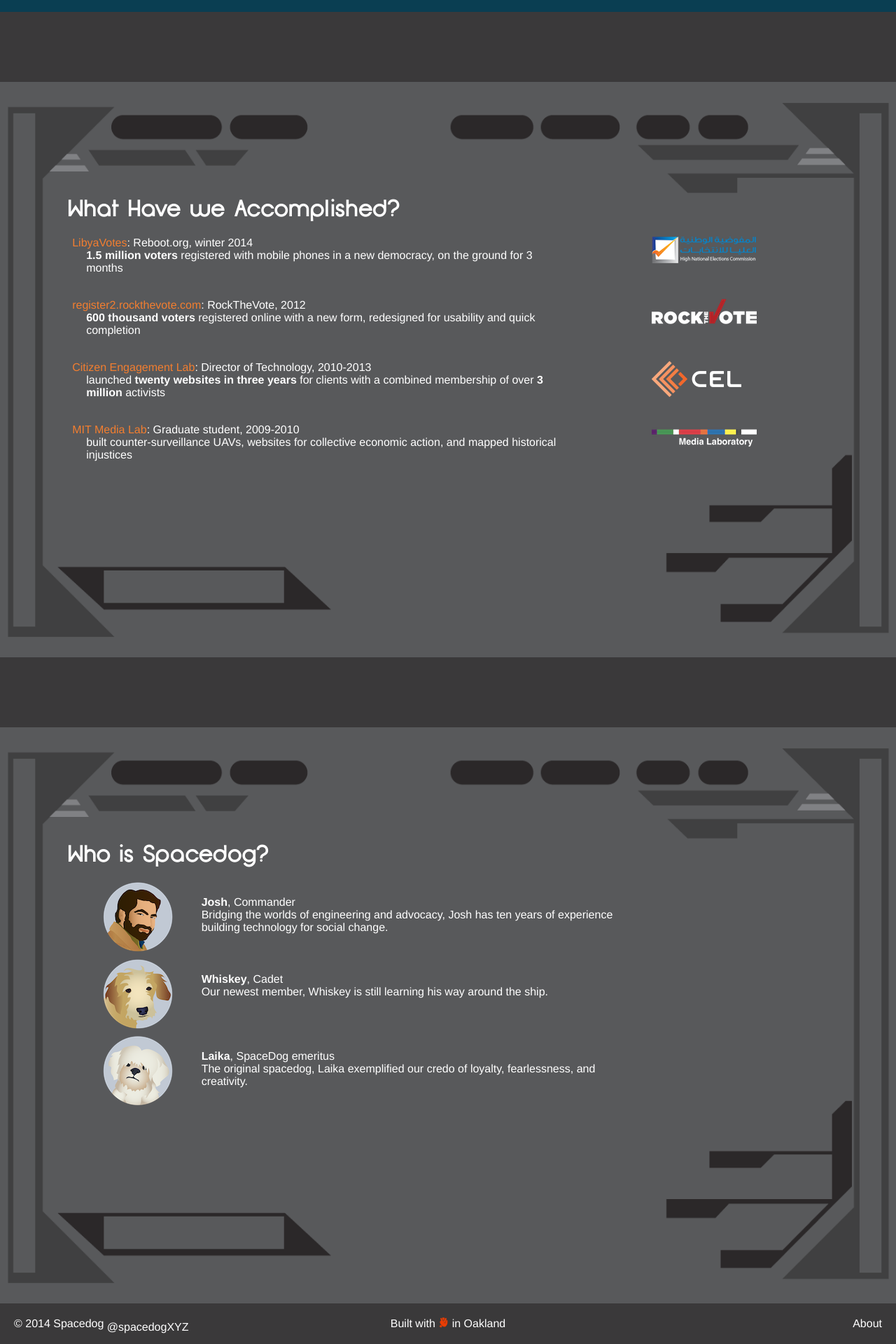
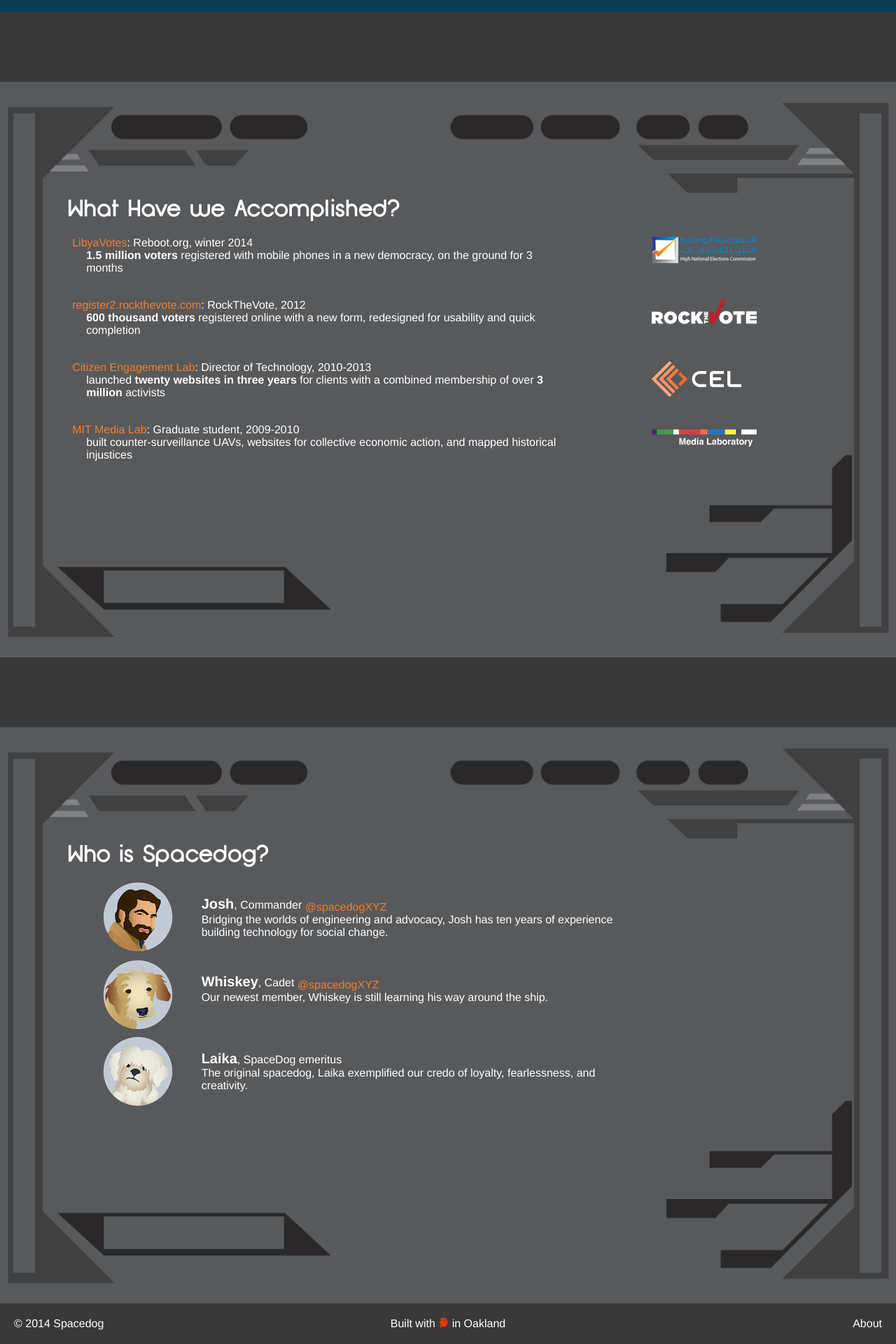
Before and after one commit to spacedogXYZ/spacedogXYZ, a Jekyll site: the page built from index.html, in a window 1280 px wide. Shown: the part 2702-4622 px from the top of the page at 70% size. Built offline with Jekyll 4.4.1, drawn with Linux system fonts in a browser that asks for light colours; nearby versions of some CDN libraries; comment, search, counter and statistics services are not loaded.

Commit message:
to each his own twitter

```diff
--- a/_data/team.yml
+++ b/_data/team.yml
@@ -1,10 +1,12 @@
 - name: Josh
   title: Commander
+  twitter: jlev
   image: /static/icons/josh.png
   bio: Bridging the worlds of engineering and advocacy, Josh has ten years of experience building technology for social change.
 
 - name: Whiskey
   title: Cadet
+  twitter: spacedogXYZ
   image: /static/icons/whiskey.png
   bio: Our newest member, Whiskey is still learning his way around the ship.
 
--- a/_layouts/default.html
+++ b/_layouts/default.html
@@ -18,7 +18,7 @@
 
     <footer>
       <div class="wrapper">
-        <div class="copy">&copy; 2014 Spacedog <span class="follow"><a href="https://twitter.com/spacedogXYZ" class="twitter-follow-button" data-show-count="false" data-show-screen-name="false" data-dnt="true">@spacedogXYZ</a></span>
+        <div class="copy">&copy; 2014 Spacedog</span>
         </div>
         <div class="built">Built with <img src="/static/icons/heart.png" alt="heart" class="icon"> in Oakland</div>
         <div class="source"><a href="/about">About</a></div>
--- a/css/style.css
+++ b/css/style.css
@@ -52,10 +52,11 @@
 html {
   font-family: sans-serif;
   /* 1 */
+
   -webkit-text-size-adjust: 100%;
-  /* 2 */
   -ms-text-size-adjust: 100%;
   /* 2 */
+
 }
 /**
  * Remove default margin.
@@ -210,8 +211,10 @@
 legend {
   border: 0;
   /* 1 */
+
   padding: 0;
   /* 2 */
+
 }
 /**
  * 1. Correct font family not being inherited in all browsers.
@@ -224,10 +227,13 @@
 textarea {
   font-family: inherit;
   /* 1 */
+
   font-size: 100%;
   /* 2 */
+
   margin: 0;
   /* 3 */
+
 }
 /**
  * Address Firefox 4+ setting `line-height` on `input` using `!important` in
@@ -260,8 +266,10 @@
 input[type="submit"] {
   -webkit-appearance: button;
   /* 2 */
+
   cursor: pointer;
   /* 3 */
+
 }
 /**
  * Re-set default cursor for disabled elements.
@@ -278,8 +286,10 @@
 input[type="radio"] {
   box-sizing: border-box;
   /* 1 */
+
   padding: 0;
   /* 2 */
+
 }
 /**
  * 1. Address `appearance` set to `searchfield` in Safari 5 and Chrome.
@@ -289,9 +299,11 @@
 input[type="search"] {
   -webkit-appearance: textfield;
   /* 1 */
+
   -moz-box-sizing: content-box;
   -webkit-box-sizing: content-box;
   /* 2 */
+
   box-sizing: content-box;
 }
 /**
@@ -317,8 +329,10 @@
 textarea {
   overflow: auto;
   /* 1 */
+
   vertical-align: top;
   /* 2 */
+
 }
 /* ==========================================================================
    Tables
@@ -361,7 +375,7 @@
 @media (min-width: 768px) {
   .third {
     float: left;
-    width: 33.33333333%;
+    width: 33.33333333333333%;
   }
 }
 .two-third {
@@ -375,7 +389,7 @@
 @media (min-width: 768px) {
   .two-third {
     float: left;
-    width: 66.66666667%;
+    width: 66.66666666666666%;
   }
 }
 .full {
@@ -504,6 +518,12 @@
 .displayBackground .wrapper:after {
   clear: both;
 }
+span.follow {
+  display: inline-block;
+  position: relative;
+  top: 3px;
+  line-height: 1.5em;
+}
 footer {
   width: 100%;
   *zoom: 1;
@@ -517,11 +537,6 @@
 }
 footer:after {
   clear: both;
-}
-footer span.follow {
-  display: inline-block;
-  position: relative;
-  top: 5px;
 }
 footer a {
   color: #ffffff;
@@ -557,7 +572,7 @@
 @media (min-width: 768px) {
   footer .wrapper div {
     float: left;
-    width: 33.33333333%;
+    width: 33.33333333333333%;
   }
 }
 @media (min-width: 768px) {
@@ -654,7 +669,7 @@
 @media (min-width: 768px) {
   body.index section#how-we-work > ul > li {
     float: left;
-    width: 33.33333333%;
+    width: 33.33333333333333%;
   }
 }
 body.index section#how-we-work > ul > li div {
@@ -783,7 +798,7 @@
 @media (min-width: 768px) {
   body.index section#accomplishments ul .description {
     float: left;
-    width: 66.66666667%;
+    width: 66.66666666666666%;
   }
 }
 body.index section#accomplishments ul .stat {
@@ -809,7 +824,7 @@
 }
 @media (min-width: 768px) {
   body.index section#accomplishments ul .logo {
-    margin-left: 8.33333333%;
+    margin-left: 8.333333333333332%;
   }
 }
 body.index section#accomplishments ul .logo img {
@@ -847,11 +862,13 @@
 }
 body.index section#team ul li .name {
   font-weight: bold;
+  font-size: 1.25em;
 }
 body.post .videoWrapper {
   position: relative;
   padding-bottom: 56.25%;
   /* 16:9 */
+
   padding-top: 25px;
   height: 0;
 }
@@ -898,4 +915,3 @@
     background: #58595B;
   }
 }
-/*# sourceMappingURL=style.css.map */
--- a/index.html
+++ b/index.html
@@ -108,6 +108,7 @@
     <img src="{{m.image|default:'/static/images/blank.png'}}" alt="{{m.name}}, {{m.title}}" />
     <div class="about">
       <span class="name">{{m.name}}</span>, <span class="title">{{m.title}}</span>
+      {% if m.twitter%}<span class="follow"><a href="https://twitter.com/{{m.twitter}}" class="twitter-follow-button" data-show-count="false" data-show-screen-name="false" data-dnt="true">@spacedogXYZ</a></span>{%endif%}
       <div class="bio">{{m.bio}}</div>
     </div>
   </li>
--- a/less/homepage.less
+++ b/less/homepage.less
@@ -203,7 +203,10 @@
         width: 60%;
         margin: 20px;
       }
-      .name { font-weight: bold; }
+      .name {
+        font-weight: bold;
+        font-size: 1.25em;
+      }
     }
   }
 }
```
Also changed, not shown: less/default.less (+7 -5 lines), 1 other file.
